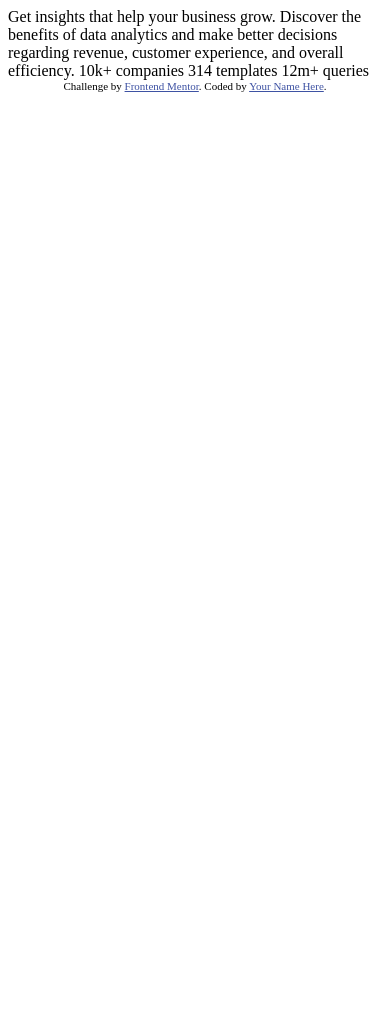
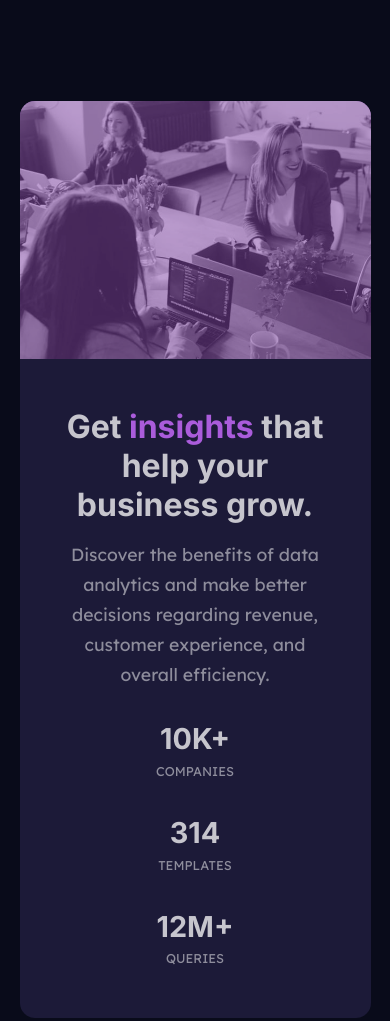
Before and after one commit to Cegeurun/website_frontend_challenges, a plain HTML site: page stats-preview-card-component-main/index.html in a window 390 px wide. Shown: the top 1021 px of the page. Before the commit the page ends 844 px from the top, so only its background shows below. Drawn offline with Linux system fonts and the light colour scheme.

Commit message:
Added mobile layout for stats-preview-card-component-main

```diff
--- a/stats-preview-card-component-main/index.html
+++ b/stats-preview-card-component-main/index.html
@@ -5,25 +5,43 @@
   <meta name="viewport" content="width=device-width, initial-scale=1.0"> <!-- displays site properly based on user's device -->
 
   <link rel="icon" type="image/png" sizes="32x32" href="./images/favicon-32x32.png">
-
+  <link rel="stylesheet" href="styles.css">
   <title>Frontend Mentor | Stats preview card component</title>
 
-  <!-- Feel free to remove these styles or customise in your own stylesheet 👍 -->
-  <style>
-    .attribution { font-size: 11px; text-align: center; }
-    .attribution a { color: hsl(228, 45%, 44%); }
-  </style>
+  <link rel="preconnect" href="https://fonts.googleapis.com">
+  <link rel="preconnect" href="https://fonts.gstatic.com" crossorigin>
+  <link href="https://fonts.googleapis.com/css2?family=IBM+Plex+Sans:ital,wght@0,100..700;1,100..700&family=Inter:ital,opsz,wght@0,14..32,100..900;1,14..32,100..900&family=Josefin+Sans:ital,wght@0,100..700;1,100..700&display=swap" rel="stylesheet">
+
+  <link rel="preconnect" href="https://fonts.googleapis.com">
+  <link rel="preconnect" href="https://fonts.gstatic.com" crossorigin>
+  <link href="https://fonts.googleapis.com/css2?family=IBM+Plex+Sans:ital,wght@0,100..700;1,100..700&family=Inter:ital,opsz,wght@0,14..32,100..900;1,14..32,100..900&family=Josefin+Sans:ital,wght@0,100..700;1,100..700&family=Lexend+Deca:wght@100..900&display=swap" rel="stylesheet">
 </head>
+
 <body>
 
-  Get insights that help your business grow.
+  <div id="main-content">
 
-  Discover the benefits of data analytics and make better decisions regarding revenue, customer
-  experience, and overall efficiency.
+    <div id="purple-overlay">
+      <div id="content-picture">
+      <picture>
+        <source media="(min-width:1440px)" srcset="./images/image-header-desktop.jpg">
+        <img src="./images/image-header-mobile.jpg" id="content-picture-mobile">
+      </picture>
+      </div>
+    </div>
 
-  10k+ companies
-  314 templates
-  12m+ queries
+
+    <div id="content-text">
+      <p class="text-header">Get <span style="color:hsl(277, 64%, 61%)">insights</span> that help your business grow.</p>
+
+      <p class="text-content">Discover the benefits of data analytics and make better decisions regarding revenue, customer experience, and overall efficiency.</p>
+
+      <h6 class="text-header">10K+</h6><h6 class="text-content">companies</h6>
+      <h6 class="text-header">314</h6><h6 class="text-content">templates</h6>
+      <h6 class="text-header">12M+</h6><h6 class="text-content">queries</h6>
+    </div>
+
+  </div>
 
   <div class="attribution">
     Challenge by <a href="https://www.frontendmentor.io?ref=challenge" target="_blank">Frontend Mentor</a>.
--- /dev/null
+++ b/stats-preview-card-component-main/styles.css
@@ -0,0 +1,86 @@
+* {
+    margin: 0;
+    padding: 0;
+    box-sizing: border-box;
+}
+
+body
+{
+    background-color: hsl(233, 47%, 7%);
+}
+
+#main-content {
+
+    margin-top: 12vh;
+    margin-left: 5vw;
+    margin-right: 5vw;
+    margin-bottom: 0;
+    padding-bottom: 2rem;
+
+}
+
+#content-text {
+    color: hsla(0, 0%, 100%, 0.75);
+    background-color: hsl(244, 37%, 16%);
+
+    padding-top: 3rem;
+    padding-left: 10%;
+    padding-right: 10%;
+    padding-bottom: 3rem;
+
+    border-bottom-left-radius: 15px;
+    border-bottom-right-radius: 15px;
+}
+
+#content-picture {
+    line-height: 0;
+}
+
+#purple-overlay {
+    border-top-right-radius: 15px;
+    border-top-left-radius: 15px;
+    background-color: hsl(277, 64%, 61%);
+}
+
+#content-picture-mobile {
+    border-top-right-radius: 15px;
+    border-top-left-radius: 15px;
+    width: 100%;
+    filter: brightness(0.8);
+    opacity: 0.6;
+
+}
+
+
+.text-header {
+    font-family: "Inter", sans-serif;
+    font-optical-sizing: auto;
+    font-weight: 700;
+    font-style: normal;
+    font-size: 2rem;
+    text-align: center;
+}
+
+h6.text-header {
+    margin-top: 2rem;
+    font-size:  1.8rem;
+}
+
+.text-content {
+    margin-top: 1rem;
+    font-family: "Lexend Deca", sans-serif;
+    font-optical-sizing: auto;
+    font-weight: 400;
+    font-style: normal;
+    color: hsla(0, 0%, 100%, 0.5);
+    font-size: 1.1rem;
+    text-align: center;
+    line-height: 1.7;
+}
+
+h6.text-content {
+    margin-top: 0.3rem;
+    font-size: 0.8rem;
+    text-transform: uppercase;
+    /* font-weight: 300; */
+}
```
Also changed, not shown: stats-preview-card-component-main/mobile-preview.png (added).
